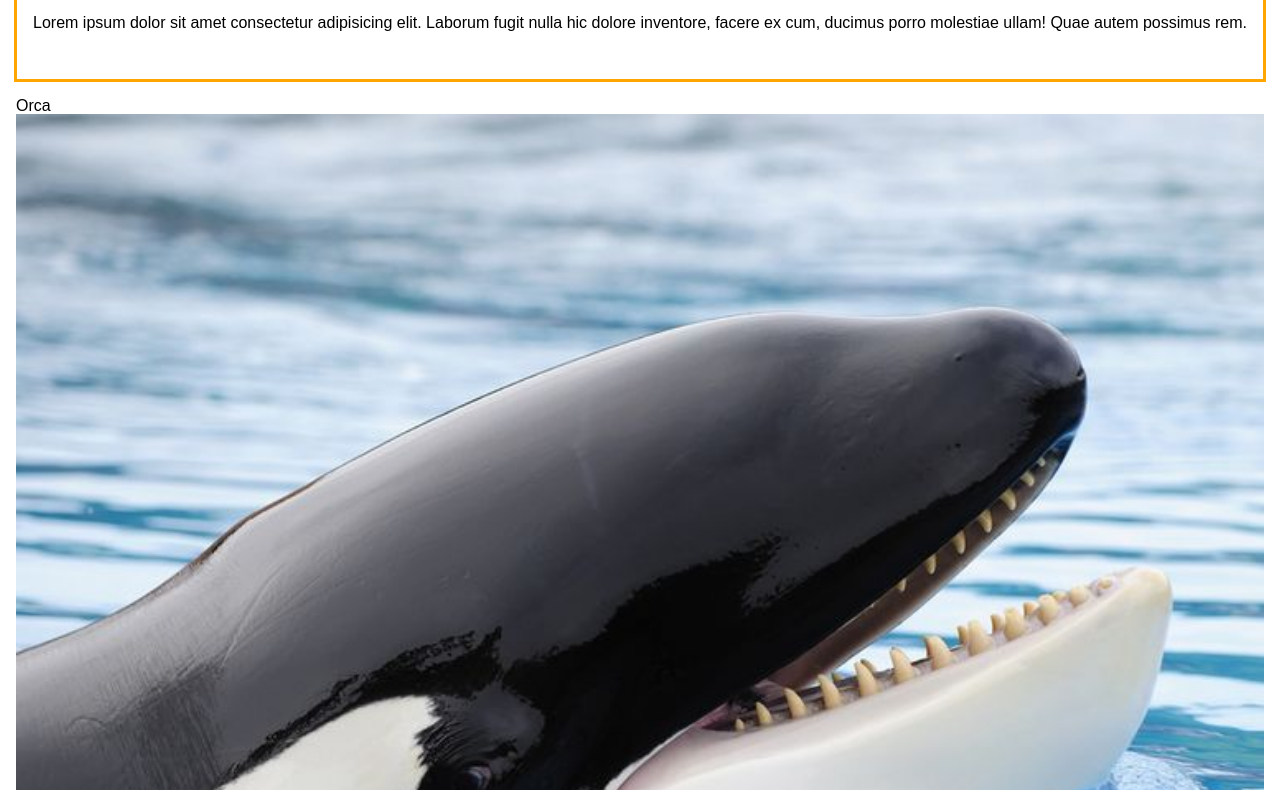
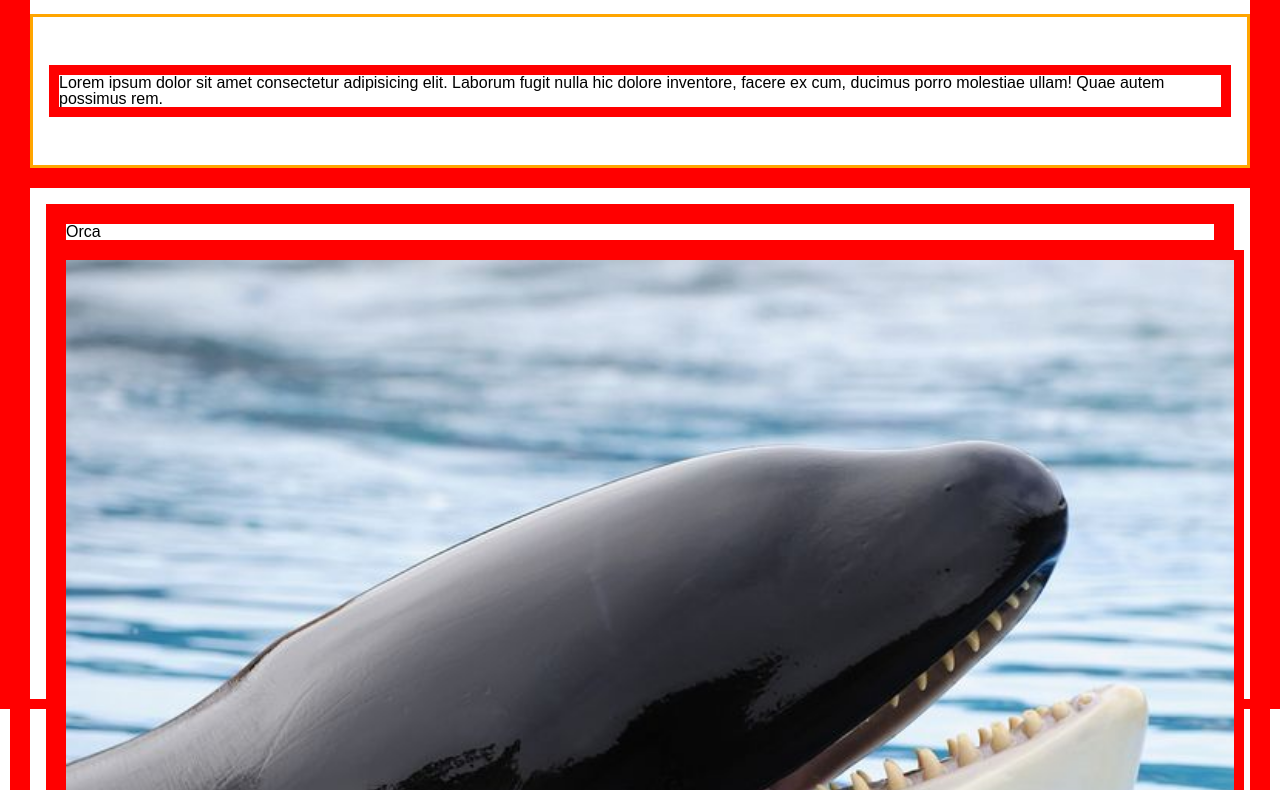
Before and after one commit to mdewey/pacific-is-awesome, a website: page public/index.html in a window 1280 px wide. Shown: the part 111-901 px from the top of the page. Drawn offline with Linux system fonts and the light colour scheme.

Commit message:
added simple media query for desktop

```diff
--- a/public/screen.css
+++ b/public/screen.css
@@ -28,3 +28,12 @@ img{
 .animal-card{
   margin: 1em;
 }
+
+/*Desktop CSS8*/
+@media (min-width:800px){
+   *{
+     border: 10px solid red;
+   }
+
+
+}
```
